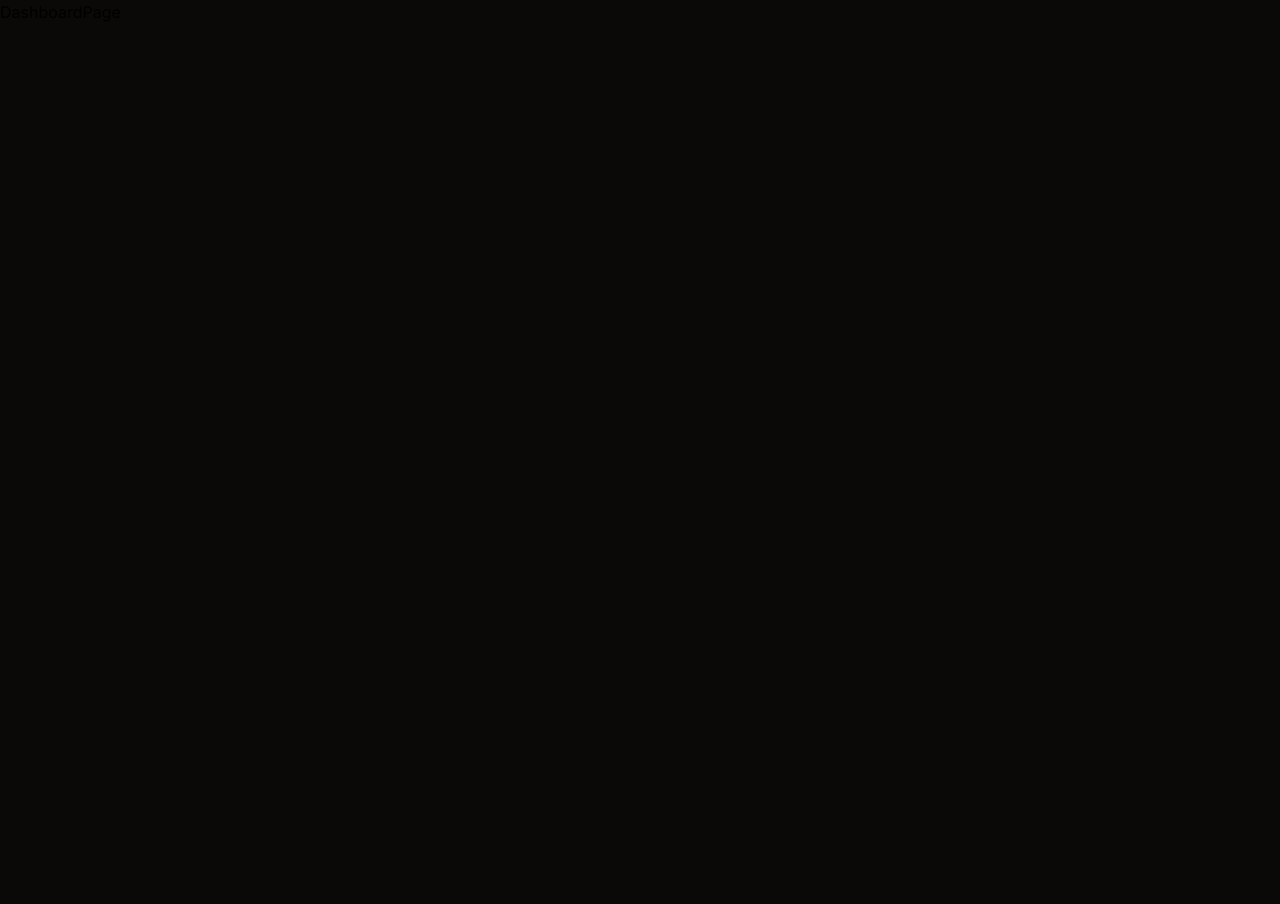
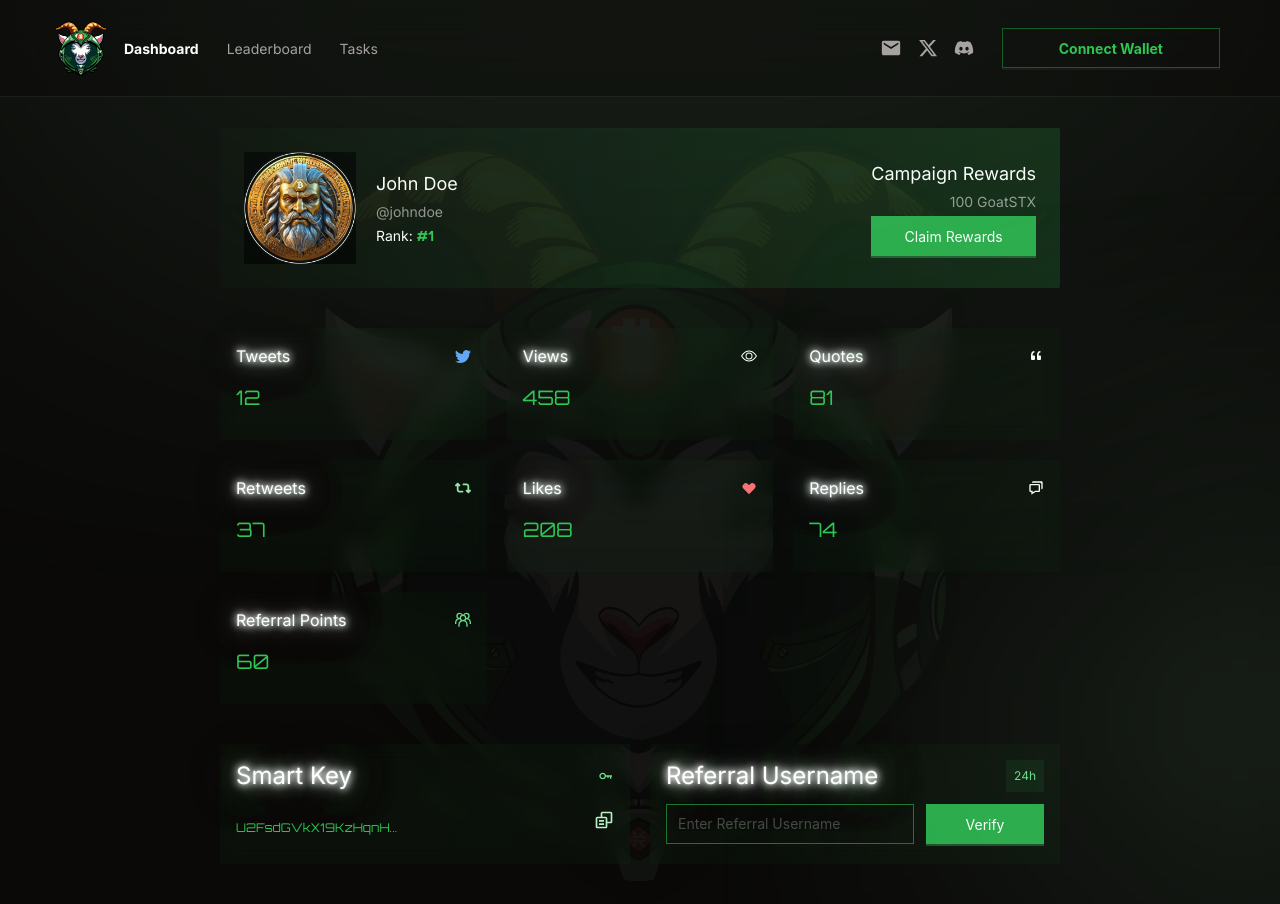
Before and after one commit to osas2211/socialfi-memegoat, a Next.js app: page /dashboard in a window 1280 px wide. Before the commit the page ends 800 px from the top, so only its background shows below. Built offline with nearby package versions, Linux system fonts and the light colour scheme.

Commit message:
add dashboard page

```diff
--- a/app/(auth)/page.tsx
+++ b/app/(auth)/page.tsx
@@ -42,15 +42,11 @@ const AuthPage = () => {
                 </Button>
               </div>
             </motion.div>
-            {/* <div className="lg:w-[50%] h-[50rem] relative">
-          <Image fill className="w-full h-full" src={"/logo.svg"} alt="" />
-        </div> */}
           </div>
         </div>
       </div>
 
       <div className="fixed top-0 left-0 w-full h-[50px] blur-[200px] bg-primary-20"></div>
-      {/* <div className="fixed bottom-0 -right-10 h-[10rem] w-[10rem] blur-[180px] bg-primary-20"></div> */}
       <div className="fixed top-[50%] right-[30%] h-[15rem] w-[15rem] blur-[250px] bg-primary-20"></div>
       <div className="fixed top-[10vh] right-0 md:right-[-30rem] hidden xl:block z-[30]">
         <motion.div
--- a/app/(protected)/dashboard/page.tsx
+++ b/app/(protected)/dashboard/page.tsx
@@ -1,7 +1,15 @@
+import { Dashboard } from "@/components/dashboard/Dashboard"
+import { PageContainer } from "@/components/shared/PageContainer"
 import React from "react"
 
 const DashboardPage = () => {
-  return <div>DashboardPage</div>
+  return (
+    <div>
+      <PageContainer>
+        <Dashboard />
+      </PageContainer>
+    </div>
+  )
 }
 
 export default DashboardPage
--- a/app/layout.tsx
+++ b/app/layout.tsx
@@ -17,7 +17,7 @@ export default function RootLayout({
 }>) {
   return (
     <html lang="en">
-      <body className={`${inter.className} bg-custom-black`}>
+      <body className={`${inter.className} bg-custom-black text-custom-white`}>
         <AntProvider>{children} </AntProvider>
       </body>
     </html>
--- /dev/null
+++ b/components/dashboard/Dashboard.tsx
@@ -0,0 +1,162 @@
+"use client"
+import React from "react"
+import Image from "next/image"
+import { motion } from "framer-motion"
+import { Button, Image as AntImage, Input } from "antd"
+import { BsEye, BsQuote, BsTwitter } from "react-icons/bs"
+import { FaRetweet } from "react-icons/fa6"
+import { HiHeart } from "react-icons/hi"
+import { BiChat, BiCopyAlt, BiKey } from "react-icons/bi"
+import { GrGroup } from "react-icons/gr"
+
+export const Dashboard = () => {
+  return (
+    <>
+      <div className="fixed top-[10vh] right-[50%] translate-x-[50%]  z-[0]">
+        <motion.div
+          initial={{ opacity: 0 }}
+          animate={{ y: 0, opacity: 0.05 }}
+          transition={{ duration: 0.5 }}
+          className="relative  w-[60rem] h-[60rem]"
+        >
+          <Image src="/logo.svg" className="w-full h-full" alt="" fill />
+        </motion.div>
+      </div>
+      <motion.div
+        initial={{ opacity: 0, y: 20 }}
+        animate={{ y: 0, opacity: 1 }}
+        transition={{ duration: 0.5, delay: 1 }}
+        className="relative md:w-[840px] mx-auto"
+      >
+        <div className="rounded-sm from-primary-90/5 to-primary-60/20 md:p-6 p-4 border-[0px] border-primary-100 relative bg-gradient-to-r flex flex-col md:flex-row justify-between md:items-center gap-5">
+          <div className="flex gap-5 items-center">
+            <div className="md:w-[7rem] md:h-[7rem] w-[5rem] h-[5rem] relative">
+              <AntImage
+                src={"/images/odin.jpg"}
+                className="w-full h-full"
+                alt=""
+              />
+            </div>
+            <div>
+              {" "}
+              <h3 className="text-[16px] md:text-lg">John Doe</h3>
+              <p className="text-custom-white/55 text-sm my-1">@johndoe</p>
+              <p className="text-sm">
+                Rank:{" "}
+                <span className="text-primary-50 font-bold orbitron">#1</span>
+              </p>
+            </div>
+          </div>
+          <div>
+            <h3 className="text-[16px] md:text-lg">Campaign Rewards</h3>
+            <p className="text-custom-white/55 text-sm md:my-1 mt-1 mb-3 md:text-end">
+              100 GoatSTX
+            </p>
+            <Button type="primary" className="w-full">
+              Claim Rewards
+            </Button>
+          </div>
+        </div>
+
+        <div className="grid md:grid-cols-3 gap-5 mt-10">
+          <div className="p-4 backdrop-blur-[10px] bg-primary-80/5 h-[7rem]">
+            <div className="flex items-center justify-between">
+              <h3 className="text-silver neonText">Tweets</h3>
+              <BsTwitter className="text-blue-400" />
+            </div>
+            <p className="text-xl text-primary-50 mt-4 text-bold orbitron">
+              12
+            </p>
+          </div>
+          <div className="p-4 backdrop-blur-[10px] bg-primary-80/5 h-[7rem]">
+            <div className="flex items-center justify-between">
+              <h3 className="text-silver neonText">Views</h3>
+              <BsEye className="" />
+            </div>
+            <p className="text-xl text-primary-50 mt-4 text-bold orbitron">
+              458
+            </p>
+          </div>
+          <div className="p-4 backdrop-blur-[10px] bg-primary-80/5 h-[7rem]">
+            <div className="flex items-center justify-between">
+              <h3 className="text-silver neonText">Quotes</h3>
+              <BsQuote />
+            </div>
+            <p className="text-xl text-primary-50 mt-4 text-bold orbitron">
+              81
+            </p>
+          </div>
+          <div className="p-4 backdrop-blur-[10px] bg-primary-80/5 h-[7rem]">
+            <div className="flex items-center justify-between">
+              <h3 className="text-silver neonText">Retweets</h3>
+              <FaRetweet className="text-primary-20" />
+            </div>
+            <p className="text-xl text-primary-50 mt-4 text-bold orbitron">
+              37
+            </p>
+          </div>
+          <div className="p-4 backdrop-blur-[10px] bg-primary-80/5 h-[7rem]">
+            <div className="flex items-center justify-between">
+              <h3 className="text-silver neonText">Likes</h3>
+              <HiHeart className="text-red-400" />
+            </div>
+            <p className="text-xl text-primary-50 mt-4 text-bold orbitron">
+              208
+            </p>
+          </div>
+          <div className="p-4 backdrop-blur-[10px] bg-primary-80/5 h-[7rem]">
+            <div className="flex items-center justify-between">
+              <h3 className="text-silver neonText">Replies</h3>
+              <BiChat />
+            </div>
+            <p className="text-xl text-primary-50 mt-4 text-bold orbitron">
+              74
+            </p>
+          </div>
+          <div className="p-4 backdrop-blur-[10px] bg-primary-80/5 h-[7rem]">
+            <div className="flex items-center justify-between">
+              <h3 className="text-silver neonText">Referral Points</h3>
+              <GrGroup className="text-primary-30" />
+            </div>
+            <p className="text-xl text-primary-50 mt-4 text-bold orbitron">
+              60
+            </p>
+          </div>
+        </div>
+        <div className="grid md:grid-cols-2 gap-5 mt-10 mb-10">
+          <div className="p-4 backdrop-blur-[10px] bg-primary-60/5 h-[7.5rem]">
+            <div className="flex items-center justify-between">
+              <h3 className="text-silver neonText md:text-2xl">Smart Key</h3>
+              <BiKey className="text-primary-30" />
+            </div>
+            <div className="flex items-center justify-between mt-3">
+              <p className="text-xs text-primary-50 mt-4 text-bold orbitron">
+                U2FsdGVkX19KzHqnH...
+              </p>
+              <BiCopyAlt className="text-xl text-primary-10 cursor-pointer" />
+            </div>
+          </div>
+          <div className="p-4 backdrop-blur-[10px] bg-primary-60/5 h-[7.5rem]">
+            <div className="flex items-center justify-between">
+              <h3 className="text-silver neonText md:text-2xl">
+                Referral Username
+              </h3>
+              <div className="text-xs p-2 bg-primary-60/10 text-primary-30">
+                <span>24h</span>
+              </div>
+            </div>
+            <div className="grid grid-cols-3 gap-3 mt-3">
+              <Input
+                className="col-span-2 bg-transparent border-primary-80"
+                placeholder="Enter Referral Username"
+              />
+              <Button className="w-full" type="primary">
+                Verify
+              </Button>
+            </div>
+          </div>
+        </div>
+      </motion.div>
+    </>
+  )
+}
```
